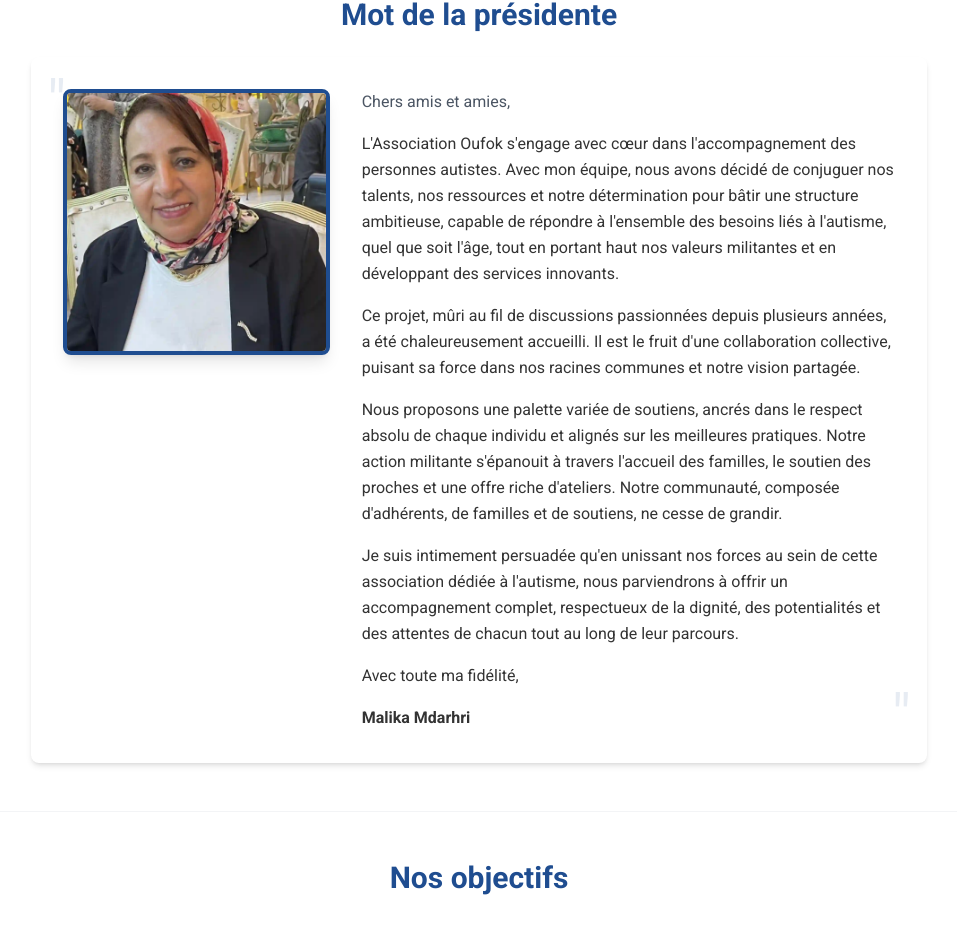
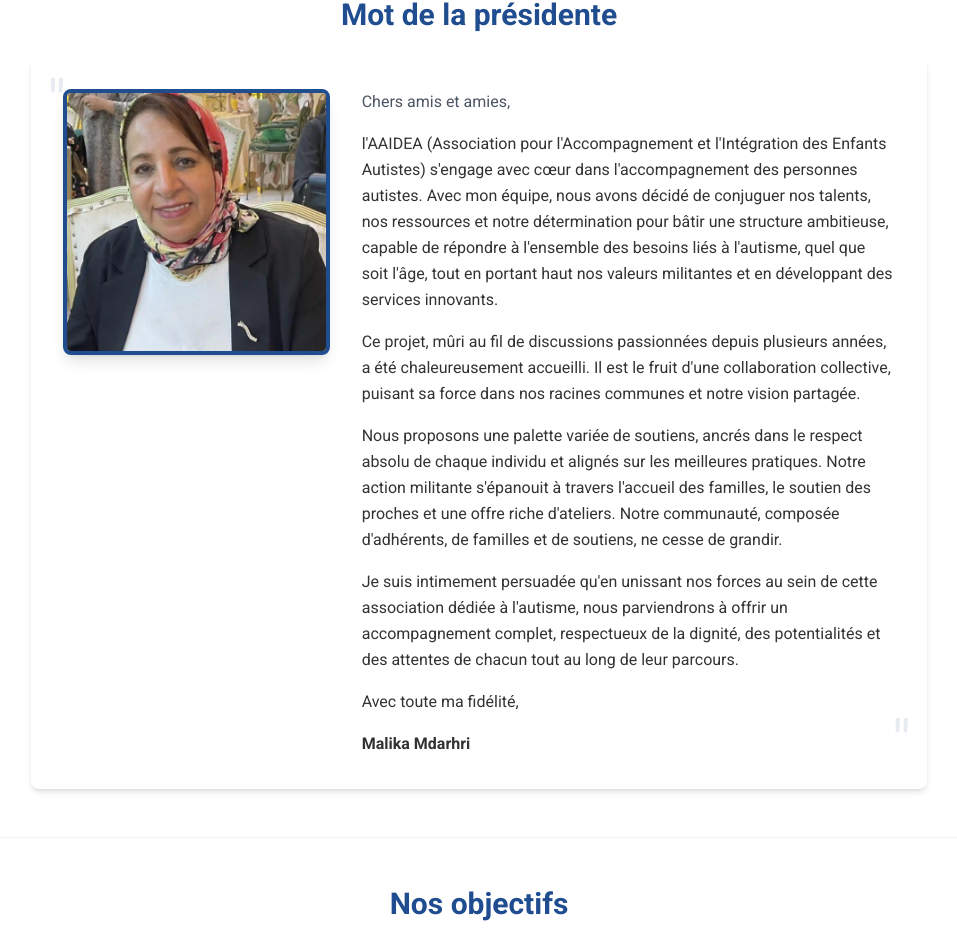
Before and after one commit to Otmane33/asso-autisme, a React (Vite) app: page / in a window 1280 px wide. Shown: the part 2274-3202 px from the top of the page, without its empty margins (161-1118 px from the left). Built offline with nearby package versions, Linux system fonts and the light colour scheme.

Commit message:
Update DirectorMessage component

```diff
--- a/src/components/DirectorMessage.tsx
+++ b/src/components/DirectorMessage.tsx
@@ -48,10 +48,11 @@ const DirectorMessage = () => {
                     <p className="italic text-gray-600">Chers amis et amies,</p>
 
                     <p>
-                      L'Association Oufok s'engage avec cœur dans
-                      l'accompagnement des personnes autistes. Avec mon équipe,
-                      nous avons décidé de conjuguer nos talents, nos ressources
-                      et notre détermination pour bâtir une structure
+                      l'AAIDEA (Association pour l'Accompagnement et
+                      l'Intégration des Enfants Autistes) s'engage avec cœur
+                      dans l'accompagnement des personnes autistes. Avec mon
+                      équipe, nous avons décidé de conjuguer nos talents, nos
+                      ressources et notre détermination pour bâtir une structure
                       ambitieuse, capable de répondre à l'ensemble des besoins
                       liés à l'autisme, quel que soit l'âge, tout en portant
                       haut nos valeurs militantes et en développant des services
```
